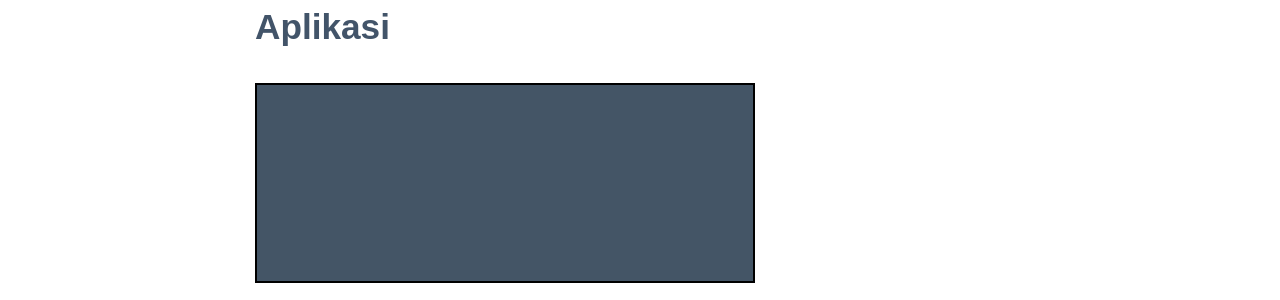
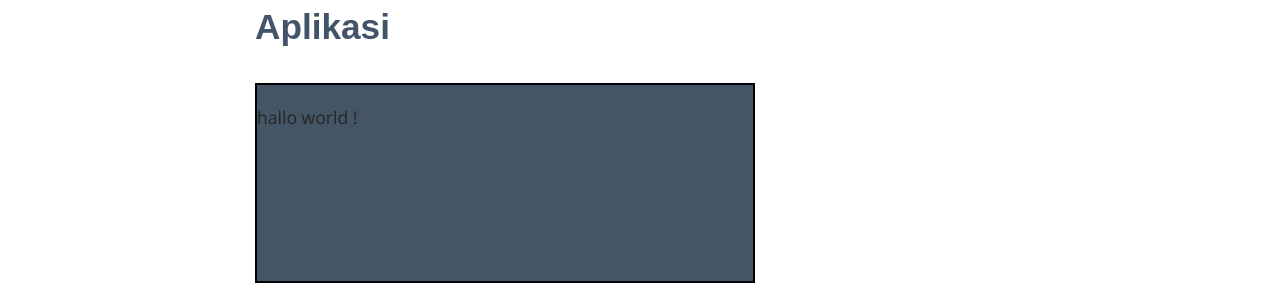
Before and after one commit to moeclay/moeclay.github.io, a Jekyll site: the page built from _pages/aplikasi.md, in a window 1280 px wide. Shown: the part 303-603 px from the top of the page. Built offline with Jekyll 4.4.1, drawn with Linux system fonts in a browser that asks for light colours; some web fonts are replaced.

Commit message:
Update aplikasi.md

```diff
--- a/_pages/aplikasi.md
+++ b/_pages/aplikasi.md
@@ -13,6 +13,6 @@ permalink: /aplikasi
 }
 </style>
 
-<!-- content -->
 <div id="styleaplikasi">
+<p>hallo world !</p>
 </div>
```
